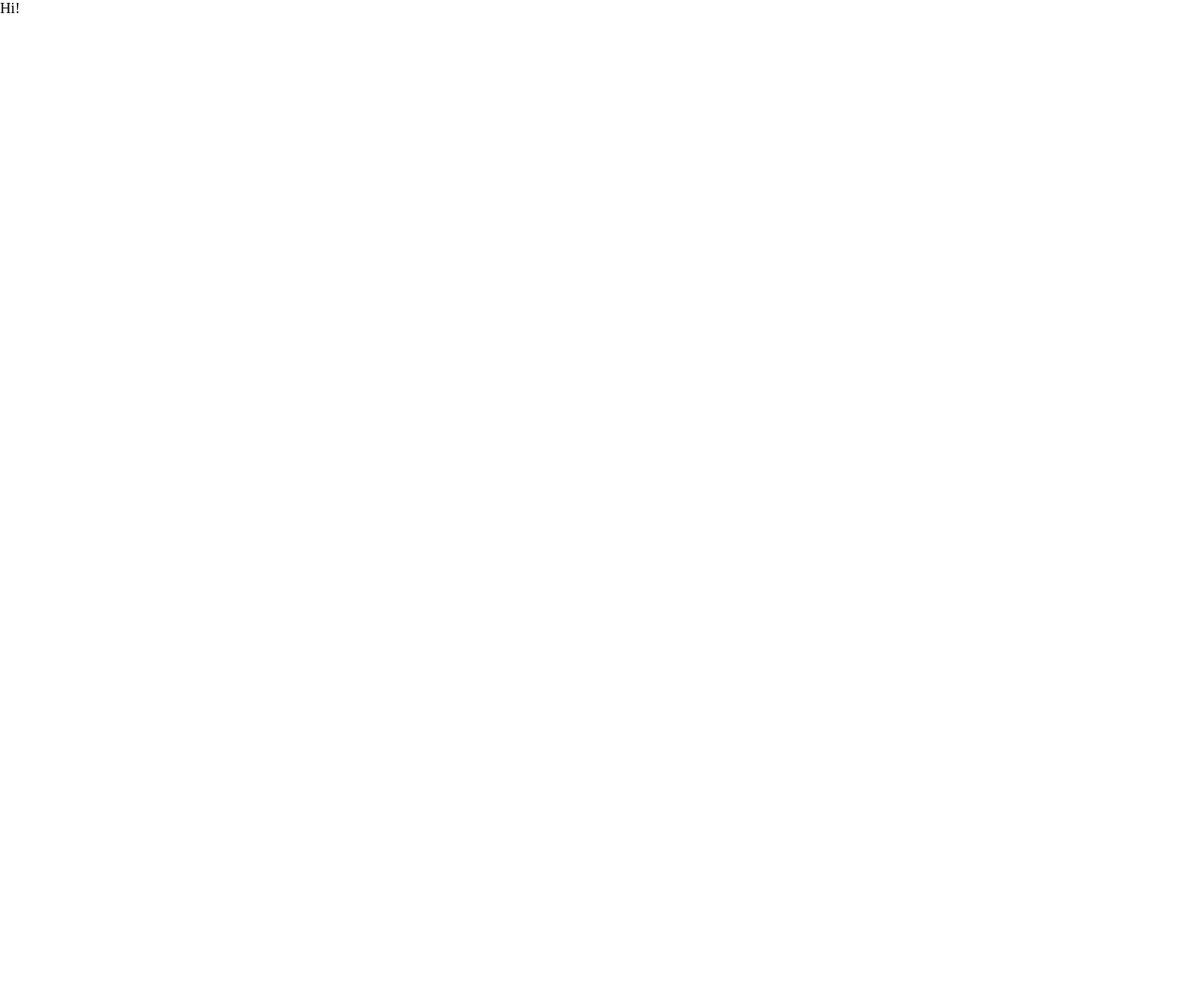
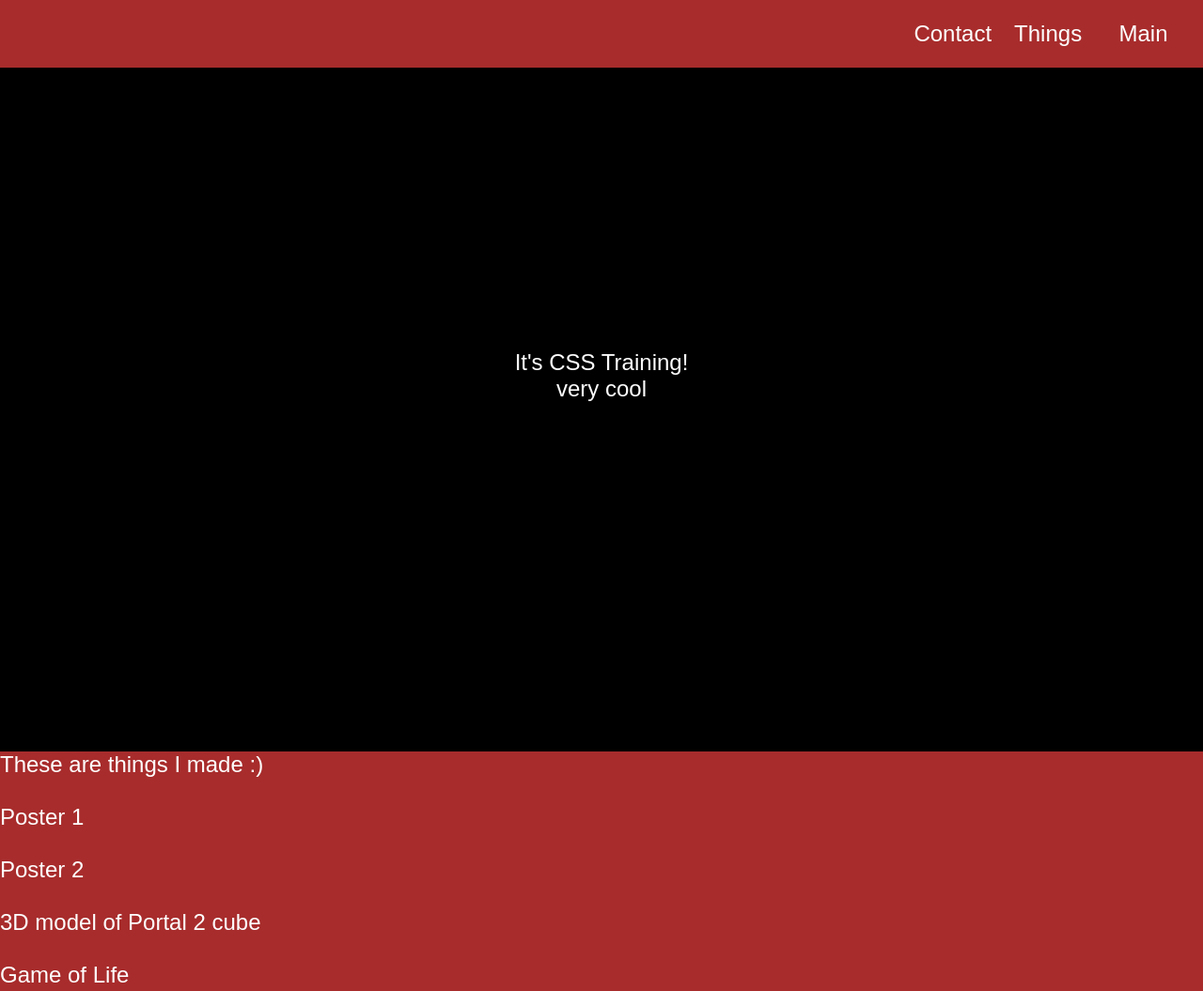
Before and after one commit to Kogitare/css-training, a plain HTML site: page index.html in a window 1280 px wide. Shown: the top 1055 px of the page at 94% size. Before the commit the page ends 800 px from the top, so only its background shows below. Drawn offline with Linux system fonts and the light colour scheme.

Commit message:
Starting stuff

```diff
--- a/index.html
+++ b/index.html
@@ -9,6 +9,47 @@
     <title>CSS Training!</title>
   </head>
   <body>
-      <p>Hi!</p>
+      <header class="header">
+          <a href="#main" class="btn btn--main">Main</a>
+          <a href="#things" class="btn btn--things">Things</a>
+          <a href="#contact" class="btn btn--contact">Contact</a>
+      </header>
+
+      <div class="main">
+          <h1 class="main-head">It's CSS Training!</h1>
+          <h2 class="main-caption">very cool</h2>
+      </div>
+
+      <div class="things">
+          <p class="things-title">These are things I made :)</p>
+          <div class="things-windows">
+            <div class="things-window things-window--poster1">
+                <img class="things-window__img" src="icon.png" alt="">
+                <p class="things-window__p">Poster 1</p>
+            </div>
+            <div class="things-window things-window--poster2">
+                <img src="icon.png" alt="">
+                <p>Poster 2</p>
+            </div>
+            <div class="things-window things-window--blender">
+                <img src="icon.png" alt="">
+                <p>3D model of Portal 2 cube</p>
+            </div>
+            <div class="things-window things-window--gol">
+                <img src="icon.png" alt="">
+                <p>Game of Life</p>
+            </div>
+          </div>
+      </div>
+
+      <div class="contacts">
+          <p class="contacts-head">These are my socials...</p>
+          <p class="contacts-caption">If you really want to contact me</p>
+          <div class="contacts-content">
+              <p class="contact contact--github">Github</p>
+              <p class="contact contact--mail">E-mail</p>
+              <p class="contact contact--tel">Phone</p>
+          </div>
+      </div>
   </body>
 </html>
--- a/style.css
+++ b/style.css
@@ -0,0 +1,54 @@
+body {
+    font-family: Arial, Helvetica, sans-serif;
+    font-size: 1.5em;
+    background-color: #a82c2c;
+    color: #ffffff;
+}
+
+.header {
+    position: fixed;
+
+    display: flex;
+    flex-direction: row-reverse;
+
+    font-weight: 500;
+    width: 100%;
+    height: 3em;
+    padding-right: 1%;
+    background-color: #a82c2c;
+
+    -webkit-box-shadow: 0px 2px 0px 0px rgba(0,0,0,0.5);
+    -moz-box-shadow: 0px 2px 0px 0px rgba(0,0,0,0.5);
+    box-shadow: 0px 2px 0px 0px rgba(0,0,0,0.5);
+}
+
+.btn {
+    width: 8%;
+    height: 3em;
+    text-align: center;
+    line-height: 3em;
+    text-decoration: none;
+    color: #ffffff;
+    background-color: #a82c2c;
+}
+
+.btn:hover {
+    background-color: #727272;
+}
+
+.main {
+    width: 100%;
+    height: 100vh;
+
+    background-color: black;
+
+    display: flex;
+    flex-direction: column;
+    justify-content: center;
+    align-items: center;
+}
+
+.things {
+    width: 100%;
+    height: 100vh;
+}
```
